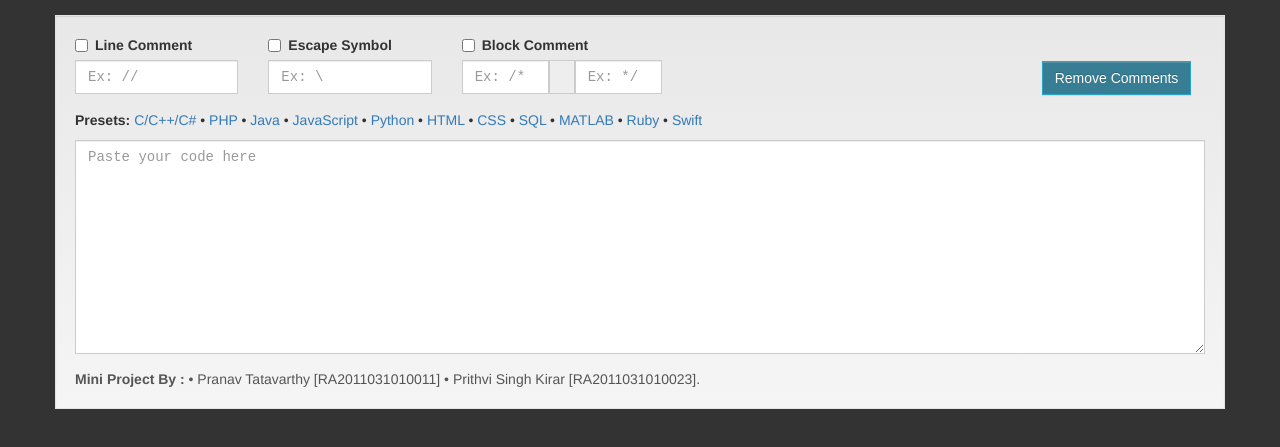
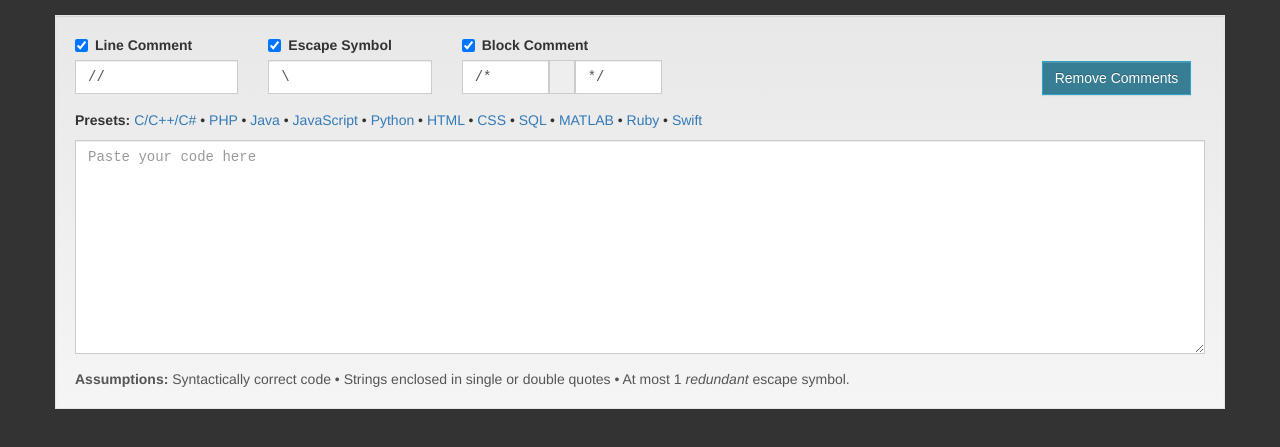
Before and after one commit to Pranav10903/CommentRemoverApplication, a plain HTML site: page index.html in a window 1280 px wide. Shown: the part 59-506 px from the top of the page. Drawn offline with nearby package versions, Linux system fonts and the light colour scheme.

Commit message:
Update index.html

```diff
--- a/index.html
+++ b/index.html
@@ -1,5 +1,4 @@
-
-<html ng-app="Remove Comments Application">
+<html ng-app="RemComApp">
 <head>
 	<meta charset="utf-8">
     <meta http-equiv="X-UA-Compatible" content="IE=edge">
@@ -30,6 +29,9 @@
 
 	  gtag('config', 'UA-107779961-1');
 	</script>
+
+
+
     <script>
         angular.module('RemComApp', [])
             .controller('RemComController', function($scope) {
@@ -157,18 +159,25 @@
 
                         finaltext = RemCom.arr.join('\n');
                     }
+
+
                     while (finaltext.includes('\n\n\n')) {
                         finaltext = finaltext.replace('\n\n\n', '\n\n');
                     }
 					while (finaltext[0] == '\n') {
                         finaltext = finaltext.slice(1);
                     }
+
                     RemCom.appText = '';
                     RemCom.arr = [];
                     RemCom.appText = finaltext;
                 };
+
             });
+
+
     </script>
+
     <style>
         body {background: #333;}
         input, textarea {border-radius:0 !important; font-family:monospace;}
@@ -192,8 +201,11 @@
         }
         .navbar-brand {color: #fff !important;}
     </style>
+
 </head>
+
 <body>
+
 <nav class="navbar navbar-default navbar-static-top">
     <div class="container" style="padding-left:0;">
         <div class="navbar-header">
@@ -202,12 +214,15 @@
         <ul class="nav navbar-nav navbar-right">
             <li>
                 <p class="navbar-btn">
+<!--                    social btns-->
                 </p>
             </li>
         </ul>
     </div>
 </nav>
+
 <div class="container" ng-controller="RemComController as RemCom">
+
     <form ng-submit="RemCom.split()">
         <div class="row well well-sm">
             <div class="row">
@@ -258,10 +273,17 @@
             <div class="form-group">
                 <textarea class="form-control" id="apptext" ng-model="RemCom.appText" rows="10" placeholder="Paste your code here"></textarea>
             </div>
-            <div style="color:#555;"><b>Mini Project By :</b> • Pranav Tatavarthy [RA2011031010011] • Prithvi Singh Kirar [RA2011031010023].</div>
+            <div style="color:#555;"><b>Assumptions:</b> Syntactically correct code • Strings enclosed in single or double quotes • At most 1 <i>redundant</i> escape symbol.</div>
         </div>
     </form>
+
+<!--        <p ng-repeat="n in RemCom.arr track by $index">{{n}}</p>-->
+
 </div>
+
+
+<!-- Latest compiled and minified JavaScript -->
 <script src="https://maxcdn.bootstrapcdn.com/bootstrap/3.3.7/js/bootstrap.min.js" integrity="sha384-Tc5IQib027qvyjSMfHjOMaLkfuWVxZxUPnCJA7l2mCWNIpG9mGCD8wGNIcPD7Txa" crossorigin="anonymous"></script>
+
 </body>
 </html>
```
